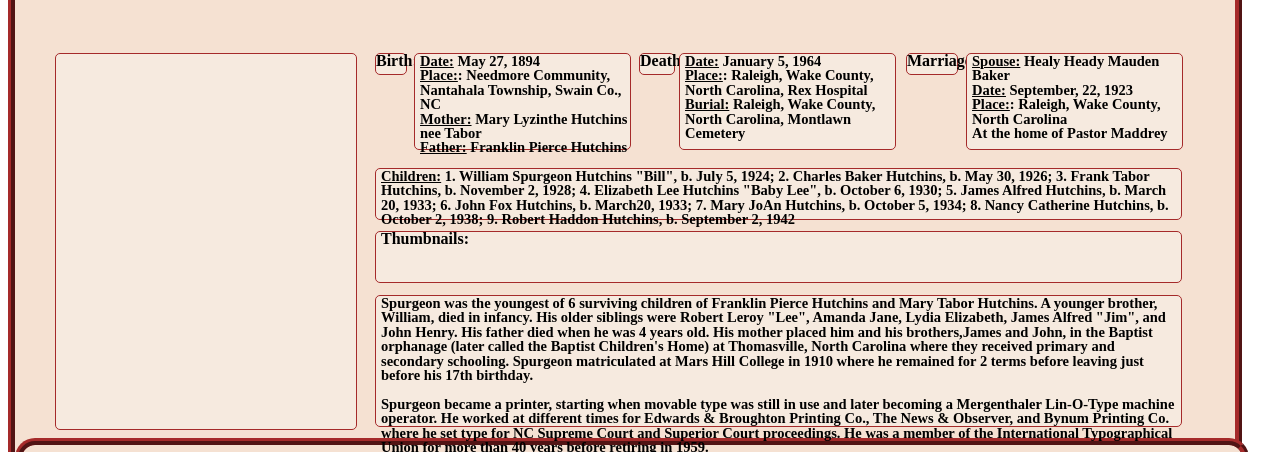
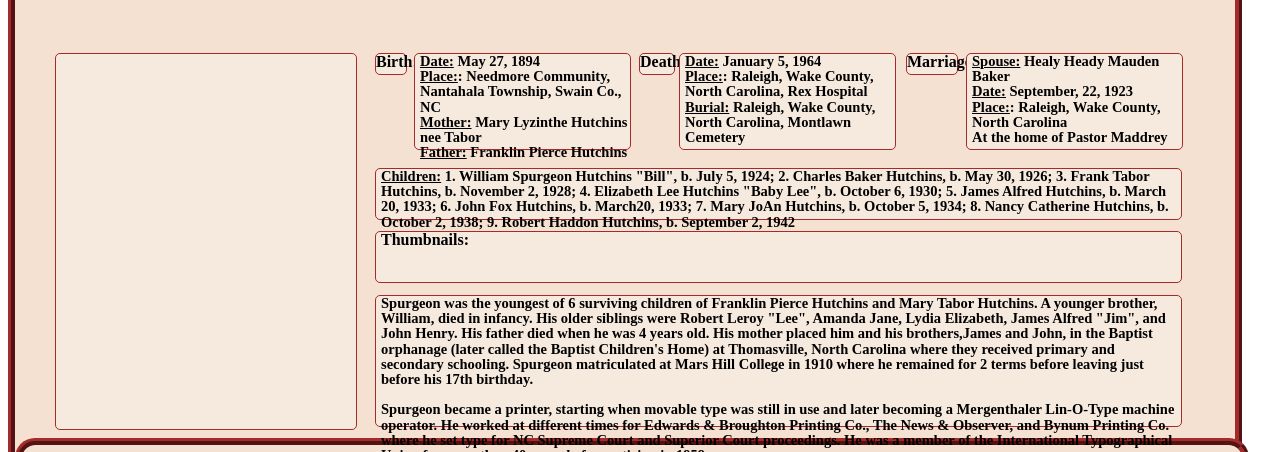
Before and after one commit to RHH42/BiographyTest-Project, a plain HTML site: page Index.html in a window 1280 px wide. Shown: the part 77-529 px from the top of the page. Drawn offline with Linux system fonts and the light colour scheme; a web font is replaced by a local one.

Commit message:
changed line height in grid container

```diff
--- a/Styles/bio-3grid-container.css
+++ b/Styles/bio-3grid-container.css
@@ -5,7 +5,7 @@
   display: grid;
   width: 1210px;
   height: 450px;
-  line-height: 90%;
+  line-height: 95%;
   grid-template-rows: 75px 75px 75px 75px;
   grid-template-columns: 350px 26px 210px 35px 210px 50px 210px;
   column-gap: 10px;
```
